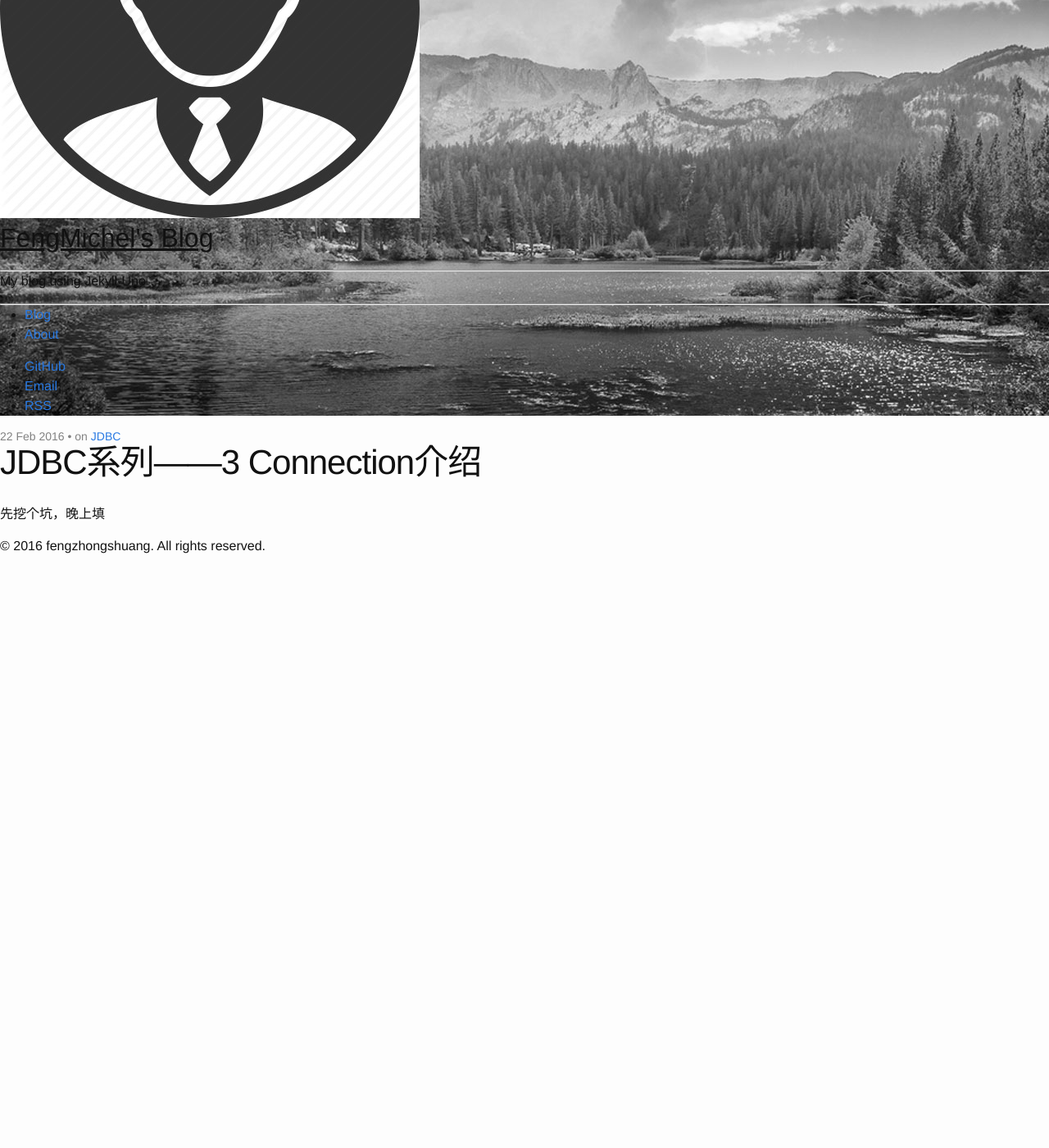
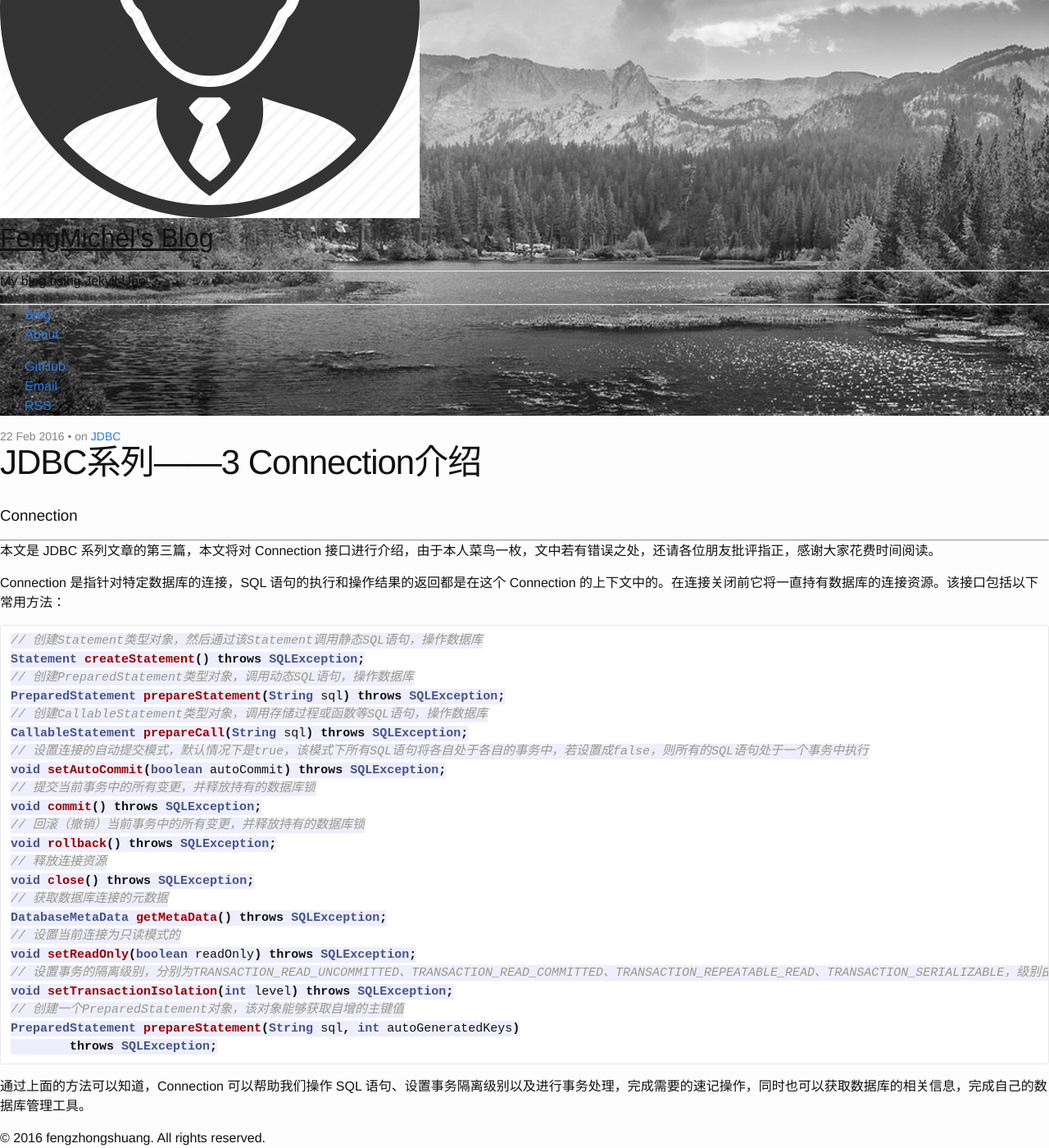
Before and after one commit to fengzhongshuang/fengzhongshuang.github.io, a Jekyll site: the page built from _posts/2016-02-22-jdbc-connection.markdown, in a window 1280 px wide and 1400 px high, scrolled down 246 px. Shown: the whole window at 82% size. Built offline with Jekyll 4.4.1, drawn with Linux system fonts in a browser that asks for light colours; nearby versions of some CDN libraries; before the commit the page ends 924 px from its top, so only the background shows below that.

Commit message:
new post

````diff
--- a/_posts/2016-02-22-jdbc-connection.markdown
+++ b/_posts/2016-02-22-jdbc-connection.markdown
@@ -1,10 +1,41 @@
 ---
 title:  "JDBC系列——3 Connection介绍"
 summary: 本文是JDBC系列文章的第三篇，对Connection接口进行介绍。
-date:   2016-02-22 15:30:00
+date:   2016-02-22 21:00:00
 categories: [Java]
 tags: [JDBC]
 ---
 
+### Connection
+---
+本文是 JDBC 系列文章的第三篇，本文将对 Connection 接口进行介绍，由于本人菜鸟一枚，文中若有错误之处，还请各位朋友批评指正，感谢大家花费时间阅读。
 
-先挖个坑，晚上填
+Connection 是指针对特定数据库的连接，SQL 语句的执行和操作结果的返回都是在这个 Connection 的上下文中的。在连接关闭前它将一直持有数据库的连接资源。该接口包括以下常用方法：
+
+``` java
+// 创建Statement类型对象，然后通过该Statement调用静态SQL语句，操作数据库
+Statement createStatement() throws SQLException;
+// 创建PreparedStatement类型对象，调用动态SQL语句，操作数据库
+PreparedStatement prepareStatement(String sql) throws SQLException;
+// 创建CallableStatement类型对象，调用存储过程或函数等SQL语句，操作数据库
+CallableStatement prepareCall(String sql) throws SQLException;
+// 设置连接的自动提交模式，默认情况下是true，该模式下所有SQL语句将各自处于各自的事务中，若设置成false，则所有的SQL语句处于一个事务中执行
+void setAutoCommit(boolean autoCommit) throws SQLException;
+// 提交当前事务中的所有变更，并释放持有的数据库锁
+void commit() throws SQLException;
+// 回滚（撤销）当前事务中的所有变更，并释放持有的数据库锁
+void rollback() throws SQLException;
+// 释放连接资源
+void close() throws SQLException;
+// 获取数据库连接的元数据
+DatabaseMetaData getMetaData() throws SQLException;
+// 设置当前连接为只读模式的
+void setReadOnly(boolean readOnly) throws SQLException;
+// 设置事务的隔离级别，分别为TRANSACTION_READ_UNCOMMITTED、TRANSACTION_READ_COMMITTED、TRANSACTION_REPEATABLE_READ、TRANSACTION_SERIALIZABLE，级别由低到高，级别越高一致性越好，但并发能力越差
+void setTransactionIsolation(int level) throws SQLException;
+// 创建一个PreparedStatement对象，该对象能够获取自增的主键值
+PreparedStatement prepareStatement(String sql, int autoGeneratedKeys)
+        throws SQLException;
+```
+
+通过上面的方法可以知道，Connection 可以帮助我们操作 SQL 语句、设置事务隔离级别以及进行事务处理，完成需要的速记操作，同时也可以获取数据库的相关信息，完成自己的数据库管理工具。
````
